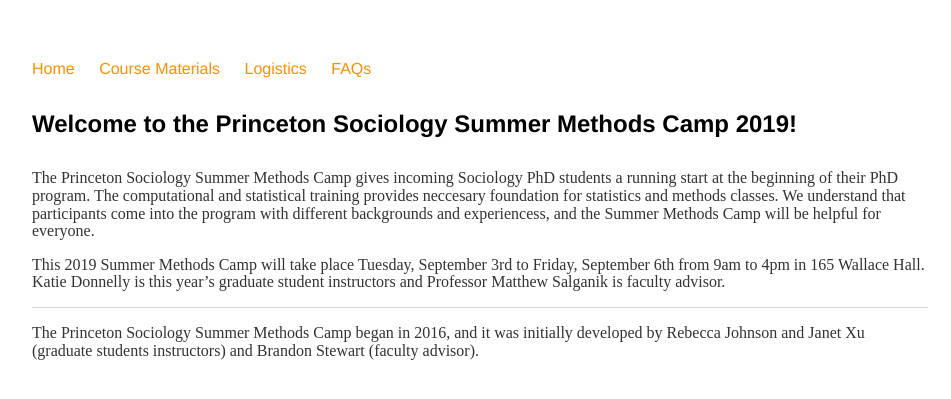
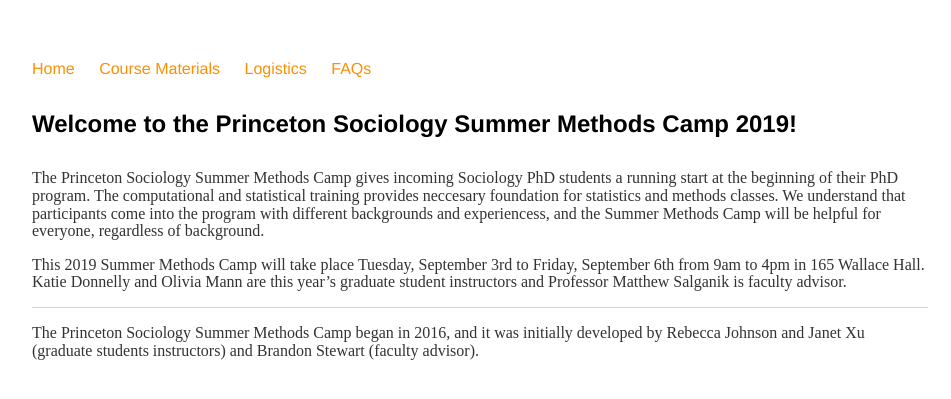
Before and after one commit to bstewart/princeton_methods_camp, a Jekyll site: the page built from index.md, in a window 1280 px wide. Shown: the top 399 px of the page, without its empty margins (160-1111 px from the left). Built offline with Jekyll 4.4.1, drawn with Linux system fonts in a browser that asks for light colours.

Commit message:
add olivia to index and tweak text

```diff
--- a/index.md
+++ b/index.md
@@ -5,6 +5,6 @@
 
 #### Welcome to the Princeton Sociology Summer Methods Camp 2019!
 
-The Princeton Sociology Summer Methods Camp gives incoming Sociology PhD students a running start at the beginning of their PhD program. The computational and statistical training provides neccesary foundation for statistics and methods classes. We understand that participants come into the program with different backgrounds and experiencess, and the Summer Methods Camp will be helpful for everyone.
+The Princeton Sociology Summer Methods Camp gives incoming Sociology PhD students a running start at the beginning of their PhD program. The computational and statistical training provides neccesary foundation for statistics and methods classes. We understand that participants come into the program with different backgrounds and experiencess, and the Summer Methods Camp will be helpful for everyone, regardless of background.
 
-This 2019 Summer Methods Camp will take place Tuesday, September 3rd to Friday, September 6th from 9am to 4pm in 165 Wallace Hall. Katie Donnelly is this year's graduate student instructors and Professor Matthew Salganik is faculty advisor.
+This 2019 Summer Methods Camp will take place Tuesday, September 3rd to Friday, September 6th from 9am to 4pm in 165 Wallace Hall. Katie Donnelly and Olivia Mann are this year's graduate student instructors and Professor Matthew Salganik is faculty advisor.
```
